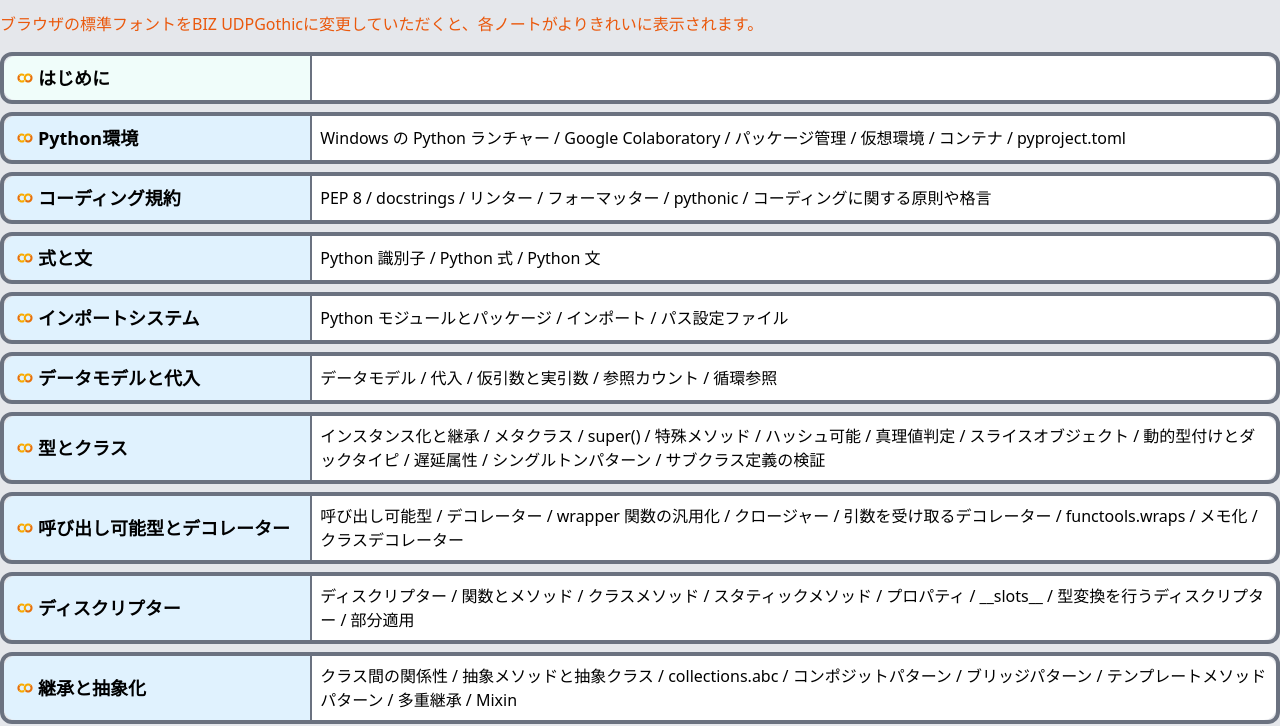
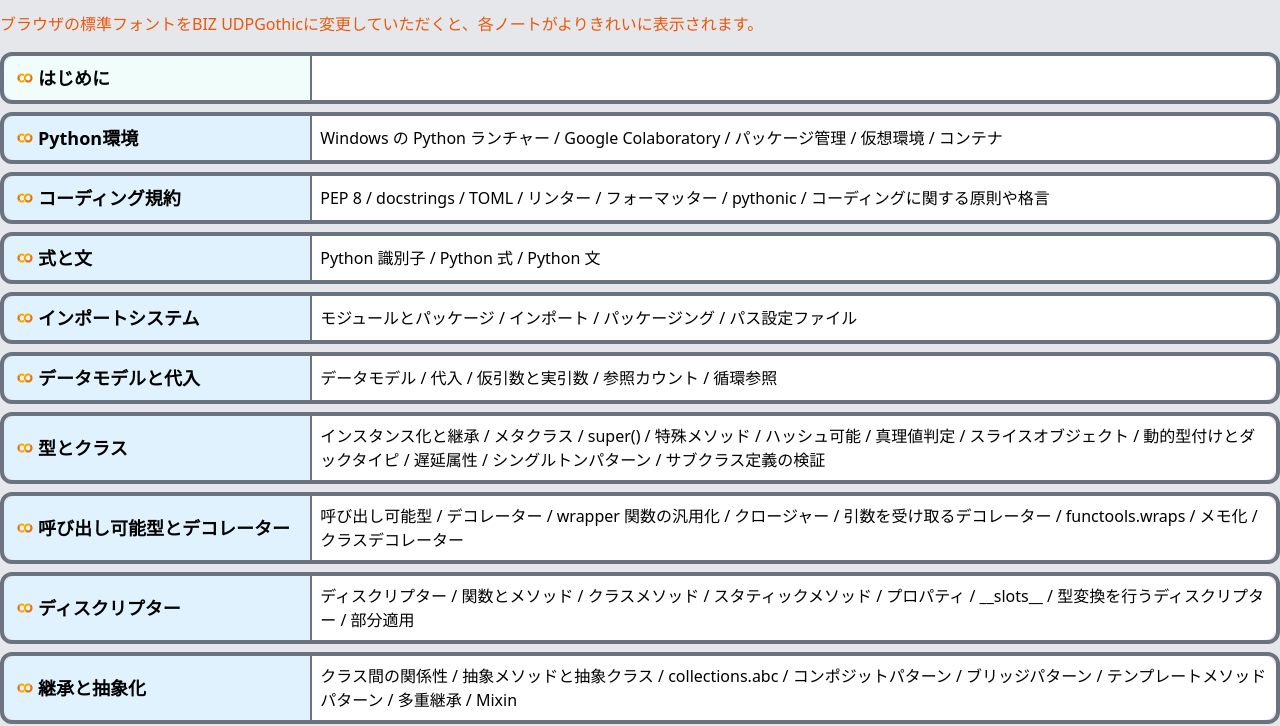
Before and after one commit to suwatoh/suwatoh.github.io, a website: page python-learning.html in a window 1280 px wide. Shown: the part 76-802 px from the top of the page. Drawn offline with nearby package versions, Linux system fonts and the light colour scheme.

Commit message:
ノートの更新

```diff
--- a/python-learning.html
+++ b/python-learning.html
@@ -89,7 +89,7 @@
           href="https://colab.research.google.com/drive/10FB_KxB6Jt1E0MsX8psdnpxCH2U6K_ZO?usp=sharing"></a>
       </div>
       <div class="_contents">
-        <p>Windows の Python ランチャー / Google Colaboratory / パッケージ管理 / 仮想環境 / コンテナ / pyproject.toml</p>
+        <p>Windows の Python ランチャー / Google Colaboratory / パッケージ管理 / 仮想環境 / コンテナ</p>
       </div>
     </div>
 
@@ -119,7 +119,7 @@
           href="https://colab.research.google.com/drive/1C2x_NqmQdQD1EMBh7WEK1aVoJuyHNzeD?usp=sharing"></a>
       </div>
       <div class="_contents">
-        <p>PEP 8 / docstrings / リンター / フォーマッター / pythonic / コーディングに関する原則や格言</p>
+        <p>PEP 8 / docstrings / TOML / リンター / フォーマッター / pythonic / コーディングに関する原則や格言</p>
       </div>
     </div>
 
@@ -179,7 +179,7 @@
           href="https://colab.research.google.com/drive/13BCrFzTp-H33i_saPrNm1FVUbGVR8fVx?usp=sharing"></a>
       </div>
       <div class="_contents">
-        <p>Python モジュールとパッケージ / インポート / パス設定ファイル</p>
+        <p>モジュールとパッケージ / インポート / パッケージング / パス設定ファイル</p>
       </div>
     </div>
 
```
Also changed, not shown: src/python-learning.html (+3 -3 lines).
